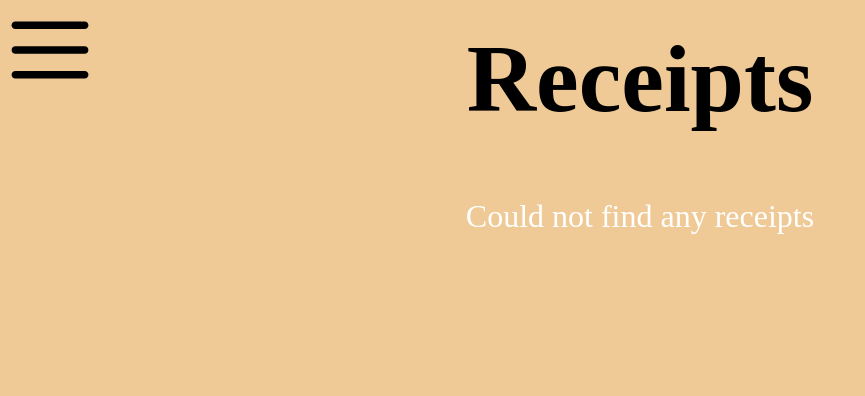
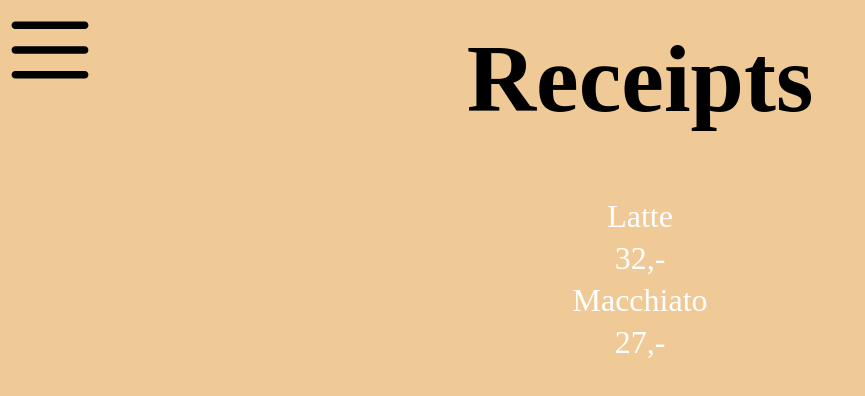
Before and after one commit to A-Guldborg/cafeanalog, a plain HTML site: page receipts.html in a window 1280 px wide. Shown: the whole page, without its empty margins (0-865 px from the left). Drawn offline with Linux system fonts and the light colour scheme.

Commit message:
Javascript now load receipts from a list of objects

```diff
--- a/receipts.html
+++ b/receipts.html
@@ -13,11 +13,11 @@
     Receipts
 </h1>
 <div id="originalReceipt" class="receipt">
-
+    <p class="name"></p>
+    <p class="price"></p>
 </div>
 
 <div id="receiptList">
-    <p>Test</p>
 </div>
 
 <div id="menu">
--- a/receipts.js
+++ b/receipts.js
@@ -1,17 +1,31 @@
 function loadReceipts() {
-    const receipts = document.getElementById("receiptList");
+    const receiptList = document.getElementById("receiptList");
     const origReceipt = document.getElementById("originalReceipt");
 
-    if (getReceipts().length === 0) {
-        receipts.innerHTML = "<p>Could not find any receipts</p>";
+    const receipts = getReceipts();
+
+    if (receipts.length === 0) {
+        receiptList.innerHTML = "<p>Could not find any receipts</p>";
     } else {
-        for (let i = 0; i < getReceipts().length; i++) {
-
+        for (let i = 0; i < receipts.length; i++) {
+            let clone = origReceipt.cloneNode(true);
+            clone.removeAttribute("id");
+            clone.querySelector(".name").innerHTML = receipts[i].name;
+            clone.querySelector(".price").innerHTML = receipts[i].price + ",-";
+            receiptList.appendChild(clone);
         }
     }
 }
 
-
 function getReceipts() {
-    return [];
+    return [
+        {
+            price: 32,
+            name: "Latte"
+        },
+        {
+            price: 27,
+            name: "Macchiato"
+        }
+    ];
 }
```
